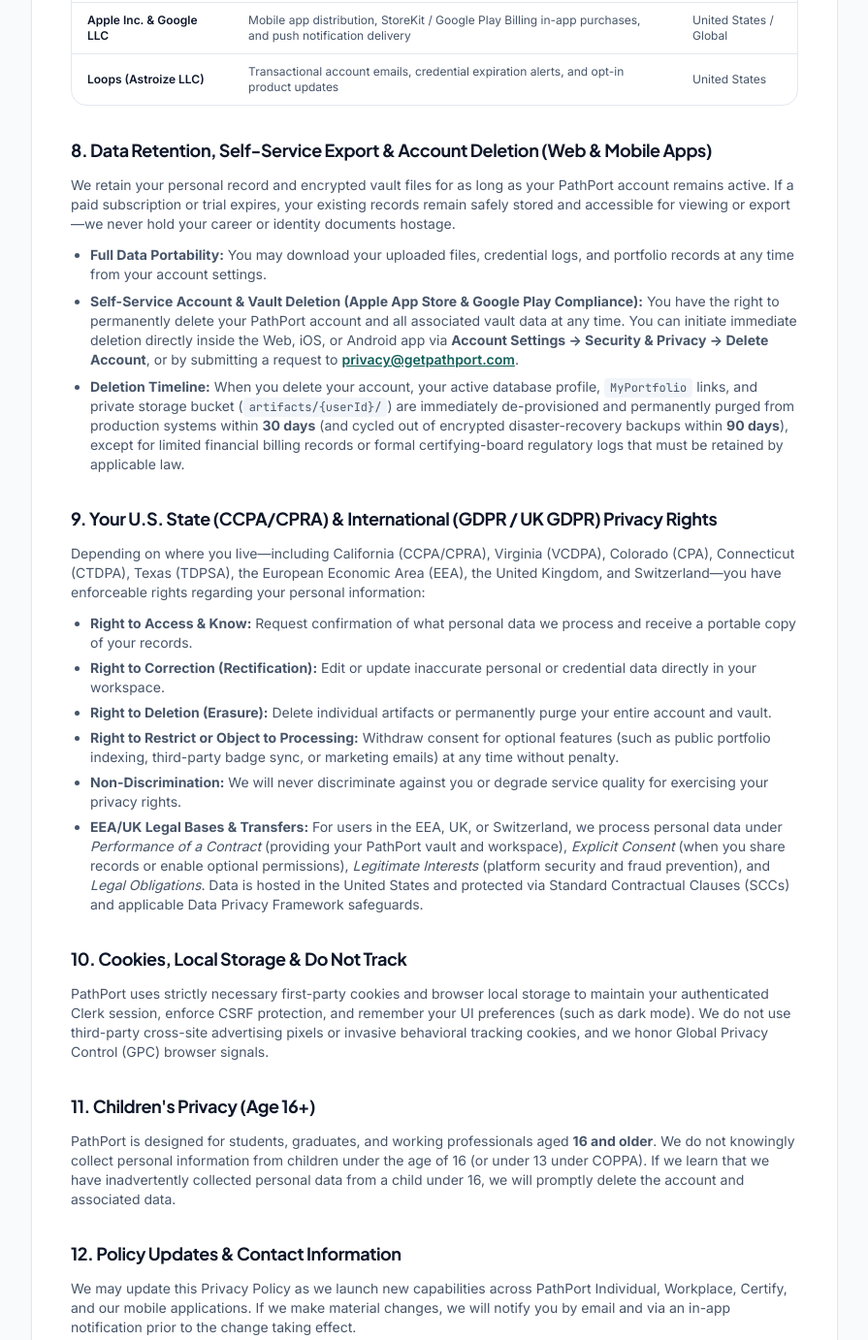
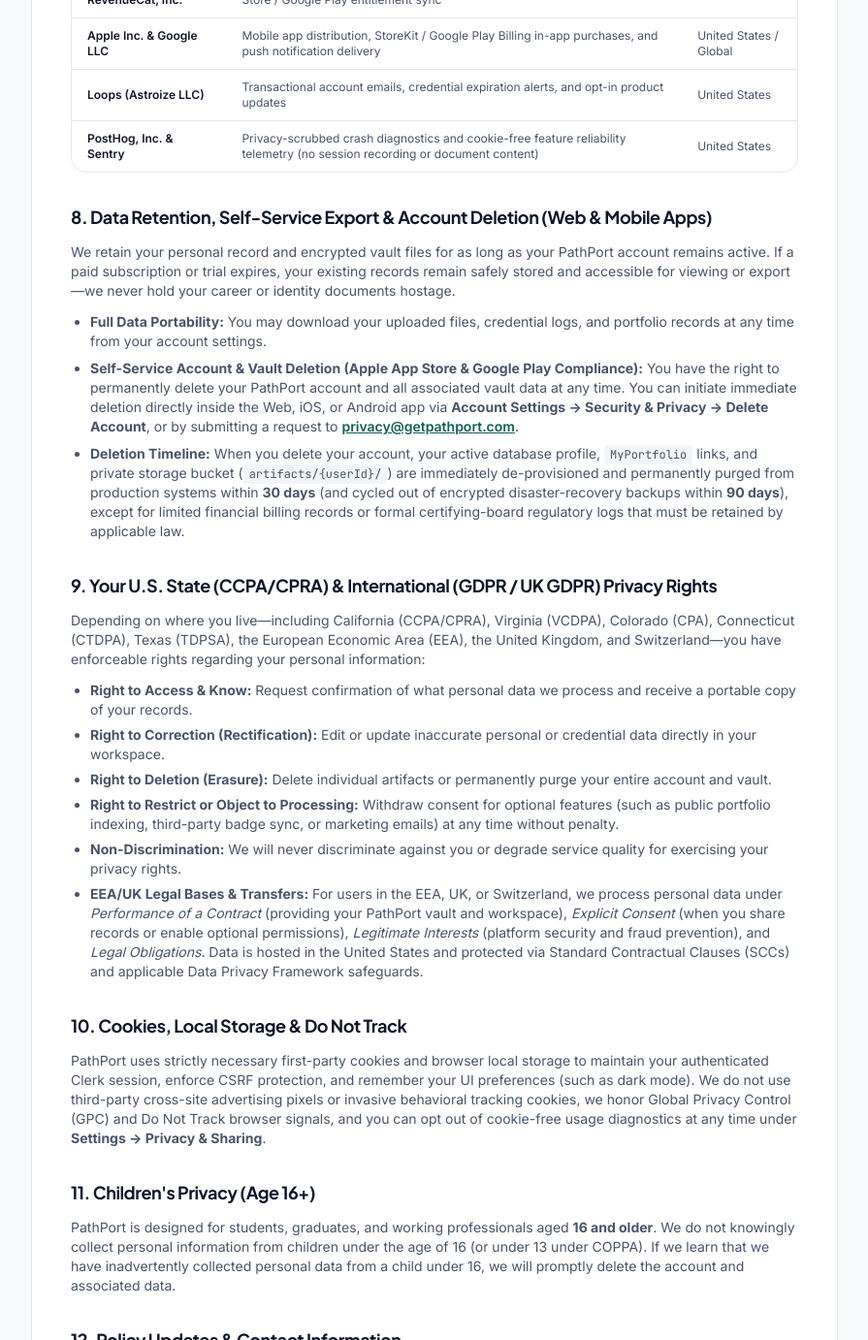
Before and after one commit to Kyleatkins1/pathport-marketing, an Astro site: page /privacy in a window 1280 px wide. Shown: the part 4260-5642 px from the top of the page at 97% size, without its empty margins (192-1087 px from the left). Built offline with nearby package versions, Linux system fonts and the light colour scheme; Astro itself is replaced by a stand-in of ours.

Commit message:
docs(privacy): add PostHog & Sentry sub-processor disclosure and diagnostics opt-out

```diff
--- a/src/views/PrivacyPolicy.tsx
+++ b/src/views/PrivacyPolicy.tsx
@@ -270,6 +270,11 @@
                       <td className="py-2.5 px-4">Transactional account emails, credential expiration alerts, and opt-in product updates</td>
                       <td className="py-2.5 px-4">United States</td>
                     </tr>
+                    <tr>
+                      <td className="py-2.5 px-4 font-semibold text-slate-900 dark:text-white">PostHog, Inc. &amp; Sentry</td>
+                      <td className="py-2.5 px-4">Privacy-scrubbed crash diagnostics and cookie-free feature reliability telemetry (no session recording or document content)</td>
+                      <td className="py-2.5 px-4">United States</td>
+                    </tr>
                   </tbody>
                 </table>
               </div>
@@ -323,7 +328,7 @@
                 10. Cookies, Local Storage &amp; Do Not Track
               </h2>
               <p>
-                PathPort uses strictly necessary first-party cookies and browser local storage to maintain your authenticated Clerk session, enforce CSRF protection, and remember your UI preferences (such as dark mode). We do not use third-party cross-site advertising pixels or invasive behavioral tracking cookies, and we honor Global Privacy Control (GPC) browser signals.
+                PathPort uses strictly necessary first-party cookies and browser local storage to maintain your authenticated Clerk session, enforce CSRF protection, and remember your UI preferences (such as dark mode). We do not use third-party cross-site advertising pixels or invasive behavioral tracking cookies, we honor Global Privacy Control (GPC) and Do Not Track browser signals, and you can opt out of cookie-free usage diagnostics at any time under <strong>Settings &rarr; Privacy &amp; Sharing</strong>.
               </p>
             </section>
 
```
